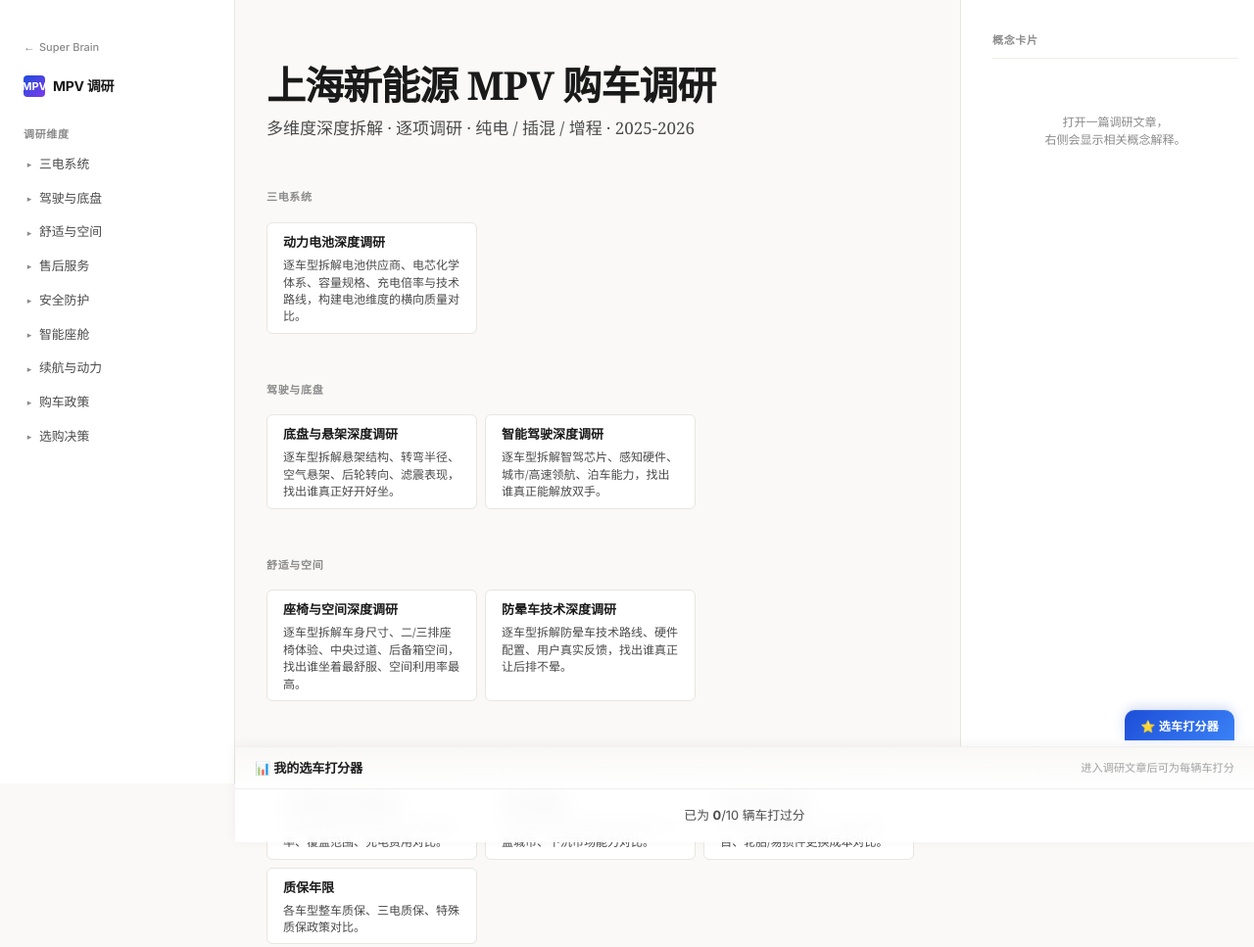
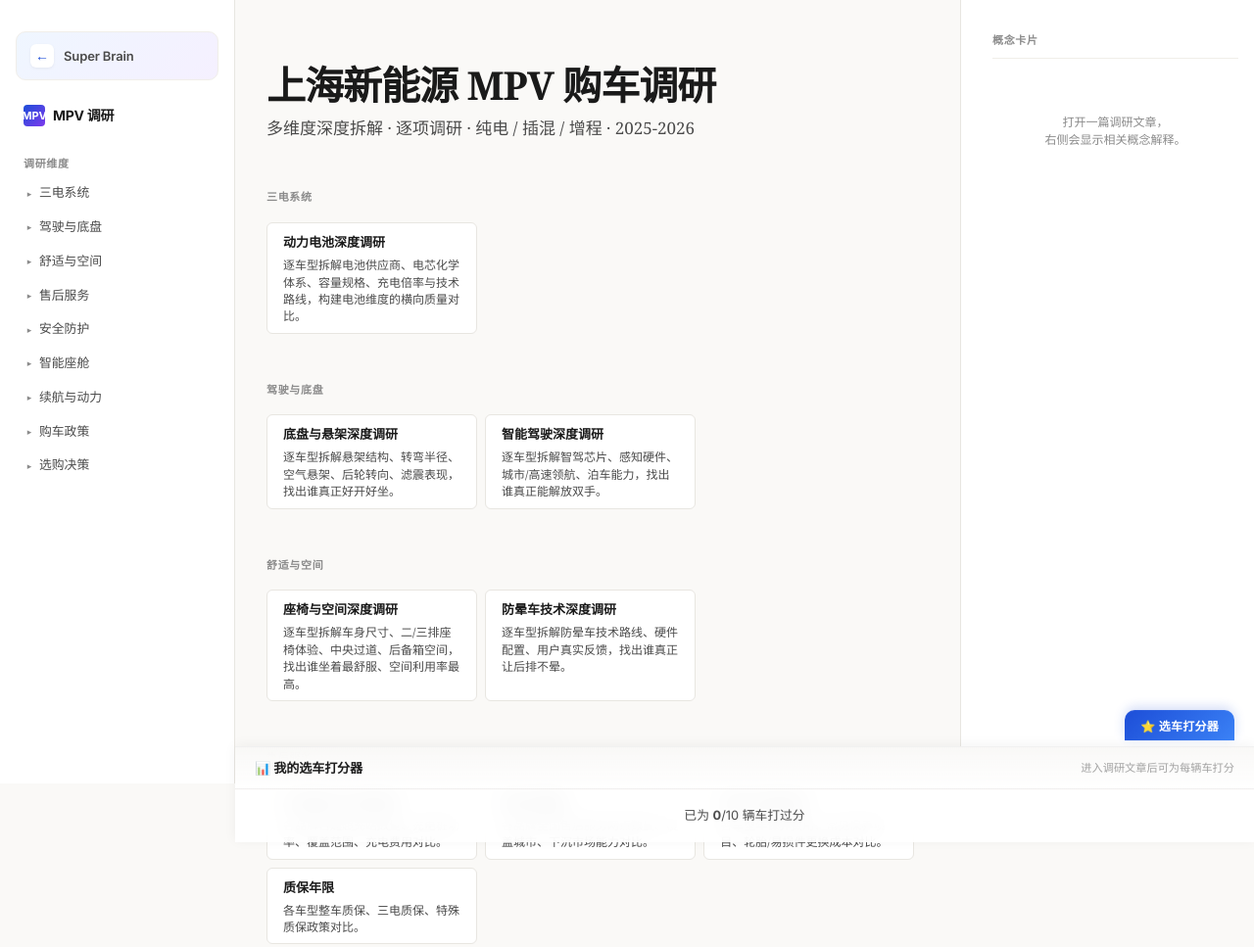
Before and after one commit to SyntaxArchmage/super-brain, a plain HTML site: page site/topics/mpv-research/index.html in a window 1280 px wide. Shown: the top 967 px of the page at 98% size. Drawn offline with Linux system fonts and the light colour scheme.

Commit message:
Redesign nav "Back to Super Brain" button
- Larger hit target (12px padding, 10px radius)
- Gradient background (blue → purple soft tones)
- Arrow in white pill with shadow, turns accent on hover
- Slide-left hover animation on both arrow and container
- Better visual weight with 13px bold text

```diff
--- a/site/shared/wiki-framework.js
+++ b/site/shared/wiki-framework.js
@@ -166,7 +166,8 @@ var WikiEngine = (function () {
       if (homeUrl) {
         html +=
           '<a class="nav-home-link" href="' + homeUrl + '">' +
-          '<span class="nav-home-arrow">\u2190</span> Super Brain</a>';
+          '<span class="nav-home-arrow">\u2190</span>' +
+          '<span class="nav-home-label">Super Brain</span></a>';
       }
 
       html +=
--- a/site/shared/wiki-styles.css
+++ b/site/shared/wiki-styles.css
@@ -104,25 +104,53 @@ body {
 .nav-home-link {
   display: flex;
   align-items: center;
-  gap: 4px;
-  padding: 6px var(--space-sm);
-  margin-bottom: var(--space-xs);
+  gap: 10px;
+  padding: 12px 14px;
+  margin-bottom: var(--space-md);
   font-family: var(--font-ui);
-  font-size: 0.6875rem;
-  font-weight: 500;
-  color: var(--c-text-tertiary);
+  font-size: 0.8125rem;
+  font-weight: 600;
+  color: var(--c-text-secondary);
   text-decoration: none;
-  border-radius: var(--radius);
-  transition: background 0.12s, color 0.12s;
+  border-radius: var(--radius-lg);
+  background: linear-gradient(135deg, var(--c-accent-soft) 0%, #f5f0ff 100%);
+  border: 1px solid var(--c-border-subtle);
+  transition: background 0.2s, color 0.2s, border-color 0.2s, box-shadow 0.2s, transform 0.15s;
+  letter-spacing: -0.01em;
 }
 
 .nav-home-link:hover {
-  background: var(--c-nav-hover);
+  background: linear-gradient(135deg, #dbeafe 0%, #ede9fe 100%);
   color: var(--c-accent);
+  border-color: var(--c-accent-muted);
+  box-shadow: 0 2px 8px rgba(29, 78, 216, 0.1);
+  transform: translateX(-2px);
+}
+
+.nav-home-link:active {
+  transform: translateX(0);
 }
 
 .nav-home-arrow {
-  font-size: 0.75rem;
+  display: flex;
+  align-items: center;
+  justify-content: center;
+  width: 24px;
+  height: 24px;
+  border-radius: 6px;
+  background: white;
+  color: var(--c-accent);
+  font-size: 0.875rem;
+  font-weight: 700;
+  box-shadow: 0 1px 3px rgba(0, 0, 0, 0.06);
+  transition: background 0.2s, transform 0.2s;
+  flex-shrink: 0;
+}
+
+.nav-home-link:hover .nav-home-arrow {
+  background: var(--c-accent);
+  color: white;
+  transform: translateX(-2px);
 }
 
 .nav-brand {
```
